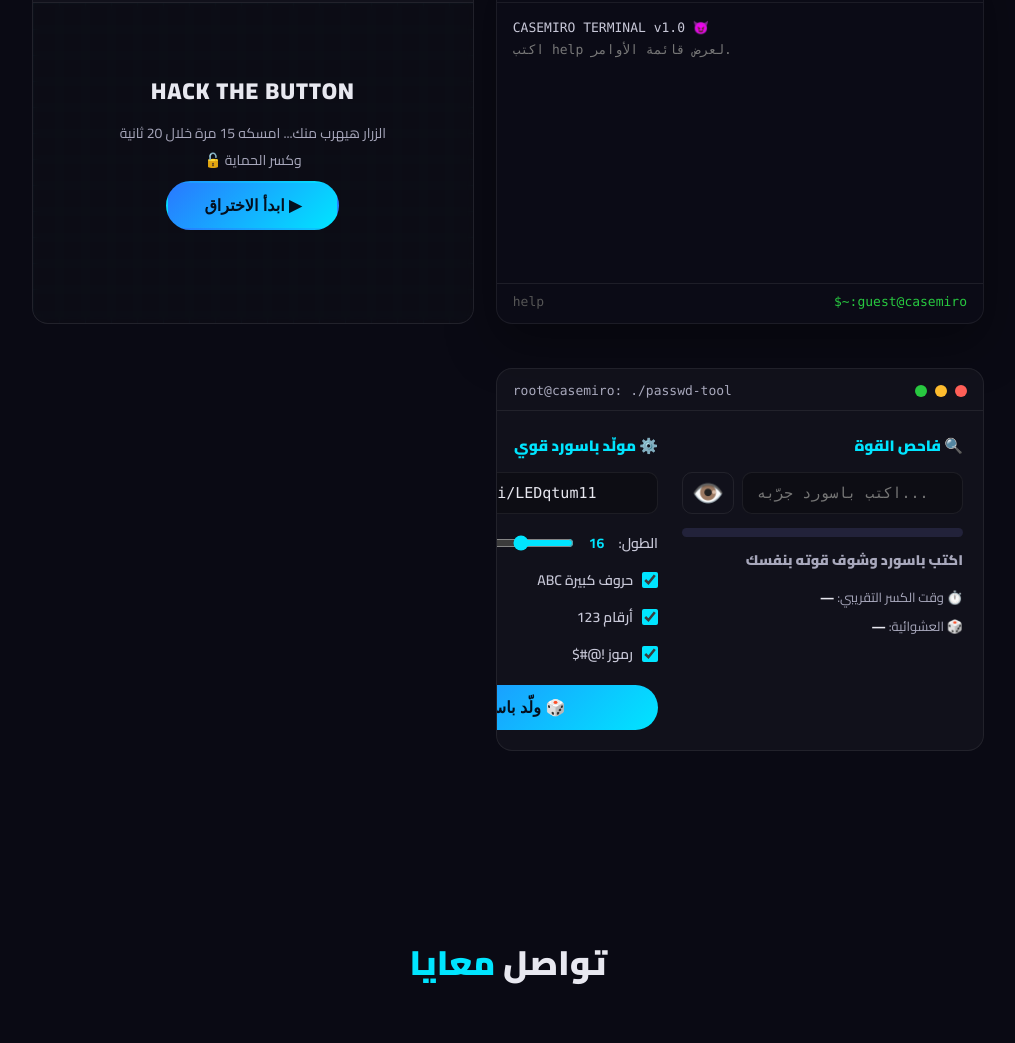
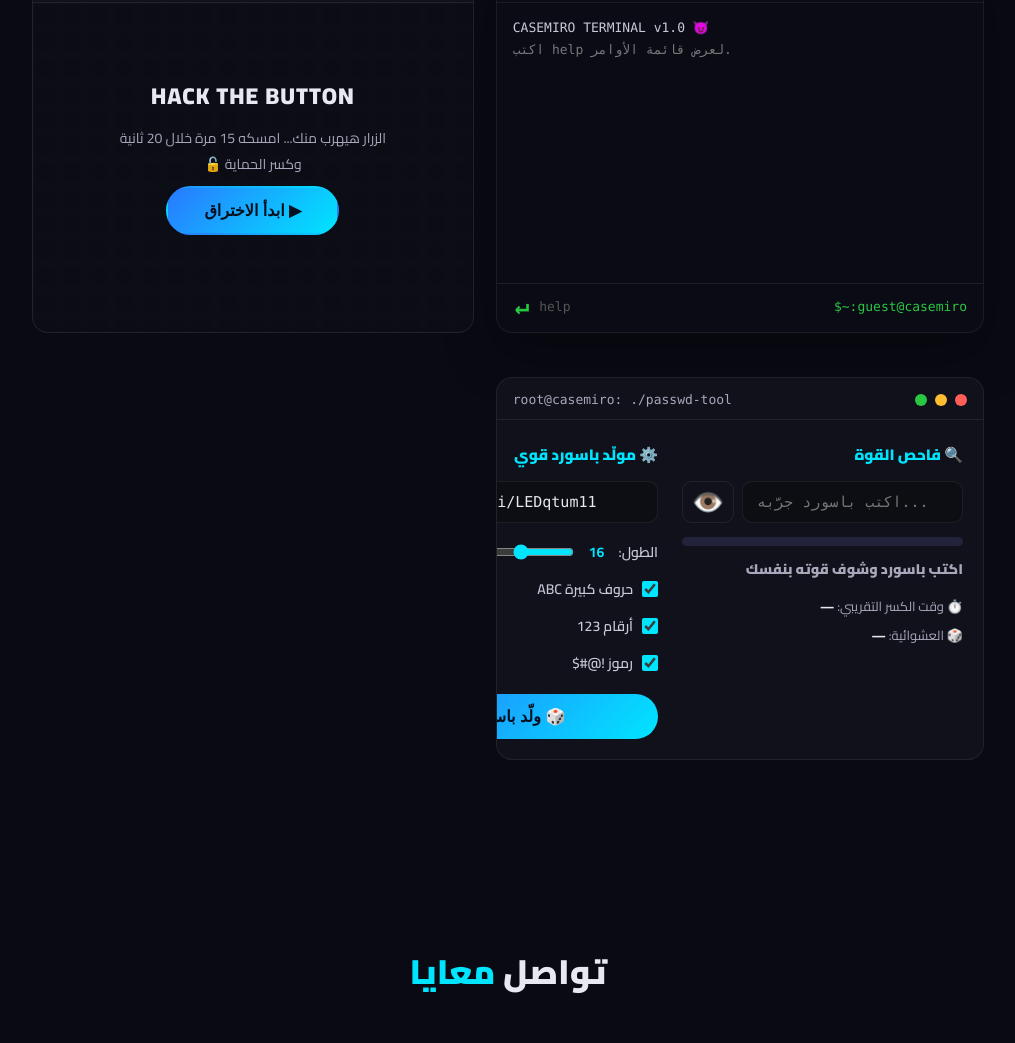
Before and after one commit to mmahmoud10508-ctrl/portfolio, a plain HTML site: page portfolio.html in a window 1280 px wide. Shown: the part 2314-3357 px from the top of the page, without its empty margins (132-1147 px from the left). Drawn offline with Linux system fonts and the light colour scheme.

Commit message:
Add visible Enter button to terminal for mobile

```diff
--- a/portfolio.html
+++ b/portfolio.html
@@ -328,6 +328,12 @@
     border-top:1px solid rgba(255,255,255,.08);
   }
   .tprompt { color:#28c840; font-family:'Consolas',monospace; font-size:13px; white-space:nowrap; }
+  #termGo {
+    flex:none; background:none; border:none; color:#28c840;
+    font-family:'Consolas',monospace; font-size:24px; font-weight:bold;
+    cursor:pointer; padding:0 2px; line-height:1; transition:.2s;
+  }
+  #termGo:hover, #termGo:active { color:#00e5ff; transform:scale(1.15); }
   #termIn {
     flex:1; background:none; border:none; outline:none;
     color:#e8e8f0; font-family:'Consolas',monospace; font-size:13px;
@@ -563,7 +569,8 @@
       <div id="termOut" dir="ltr"></div>
       <div class="term-line">
         <span class="tprompt">guest@casemiro:~$</span>
-        <input id="termIn" dir="ltr" autocomplete="off" autocapitalize="off" spellcheck="false" placeholder="help">
+        <input id="termIn" dir="ltr" autocomplete="off" autocapitalize="off" spellcheck="false" enterkeyhint="go" placeholder="help">
+        <button id="termGo" type="button" title="تنفيذ">↵</button>
       </div>
     </div>
 
@@ -1210,6 +1217,11 @@ const matrixFX = (function(){
       e.preventDefault();
     }
   });
+  document.getElementById('termGo').addEventListener('click', ()=>{
+    run(inp.value);
+    inp.value='';
+    inp.focus();
+  });
   out.parentElement.addEventListener('click', ()=> inp.focus());
 })();
 </script>
```
Also changed, not shown: index.html (+13 -1 lines).
